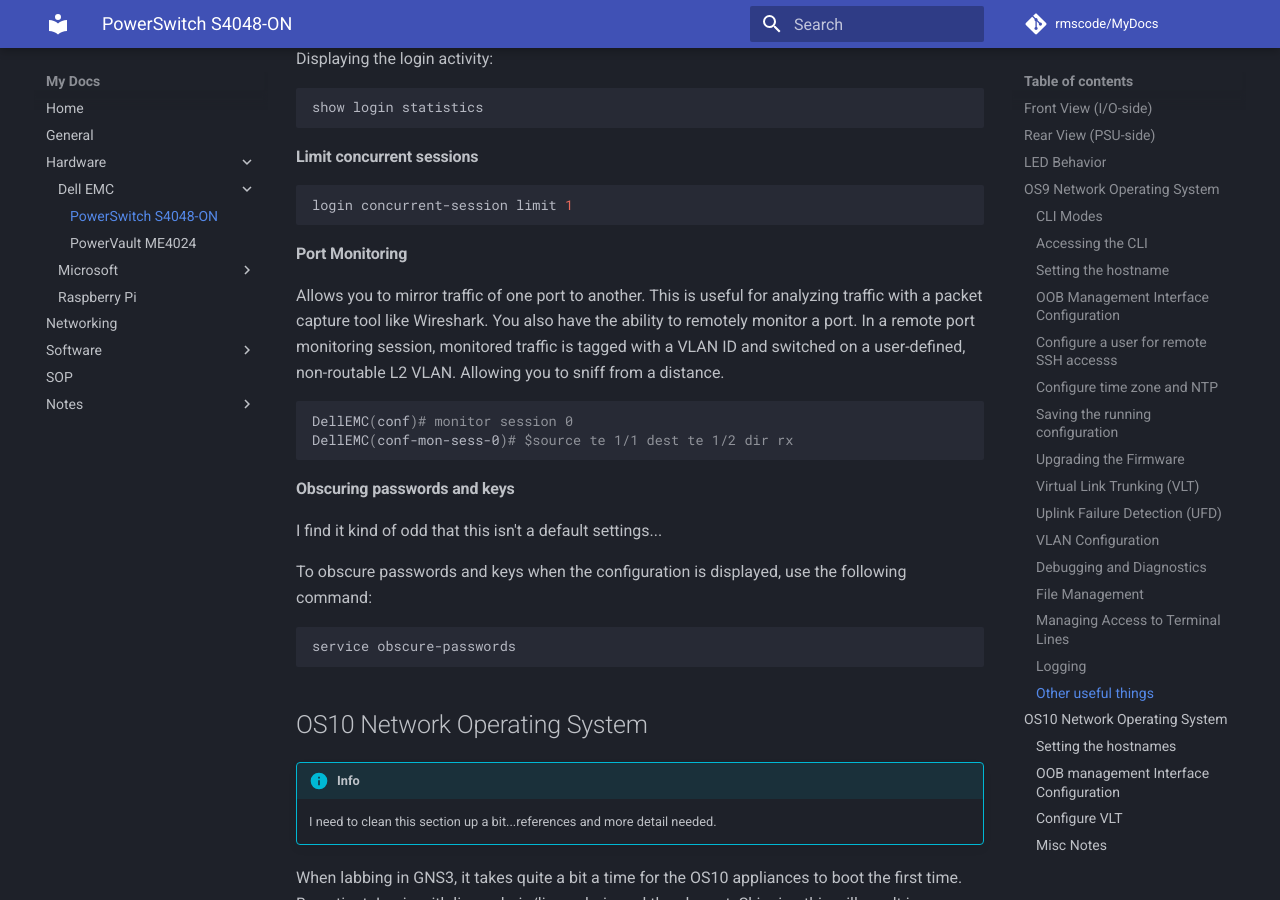
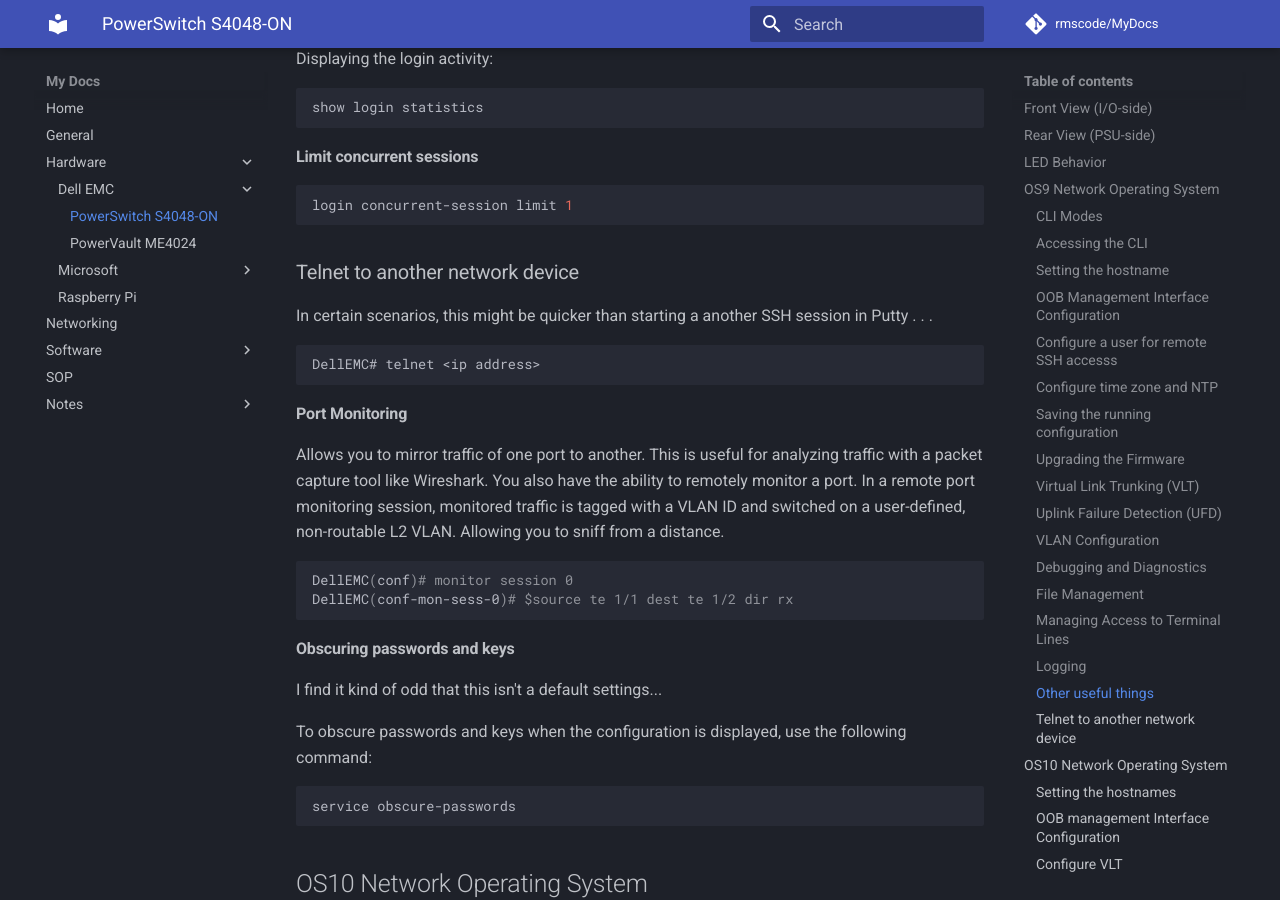
Before and after one commit to rmscode/binary-garden, an MkDocs documentation site: the page built from docs/hardware/dell-emc/s4048-on.md, in a window 1280 px wide and 900 px high, scrolled down 21264 px. Built offline with MkDocs 1.6.1 and Material for MkDocs 9.7.7, drawn with Linux system fonts in a browser that asks for light colours; comment, search, counter and statistics services are not loaded.

Commit message:
Update s4048-on.md

````diff
--- a/docs/hardware/dell-emc/s4048-on.md
+++ b/docs/hardware/dell-emc/s4048-on.md
@@ -1006,6 +1006,14 @@
 login concurrent-session limit 1
 ```
 
+### Telnet to another network device
+
+In certain scenarios, this might be quicker than starting a another SSH session in Putty . . .
+
+```shell
+DellEMC# telnet <ip address>
+```
+
 #### Port Monitoring
 
 Allows you to mirror traffic of one port to another. This is useful for analyzing traffic with a packet capture tool like Wireshark. You also have the ability to remotely monitor a port. In a remote port monitoring session, monitored traffic is tagged with a VLAN ID and switched on a user-defined, non-routable L2 VLAN. Allowing you to sniff from a distance.
````
